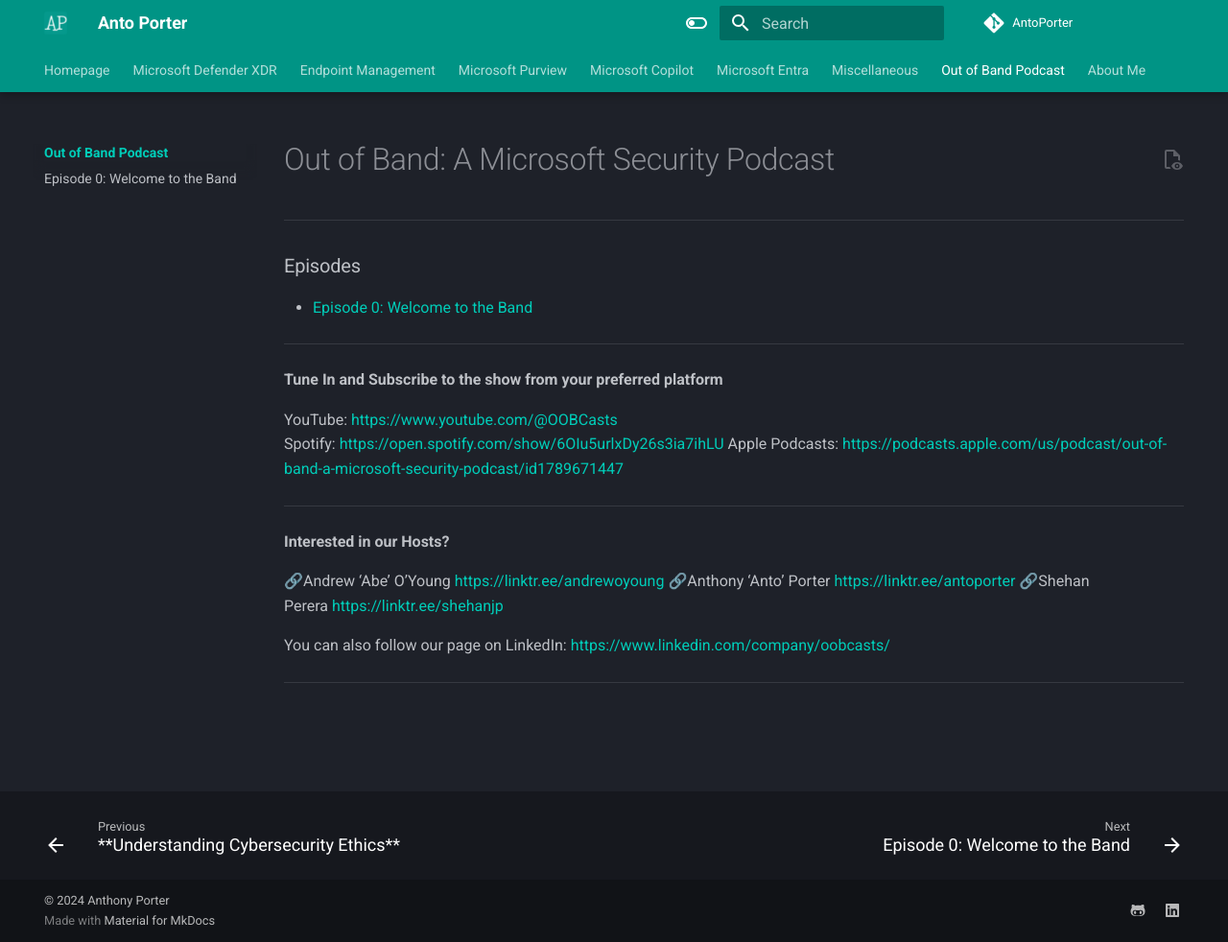
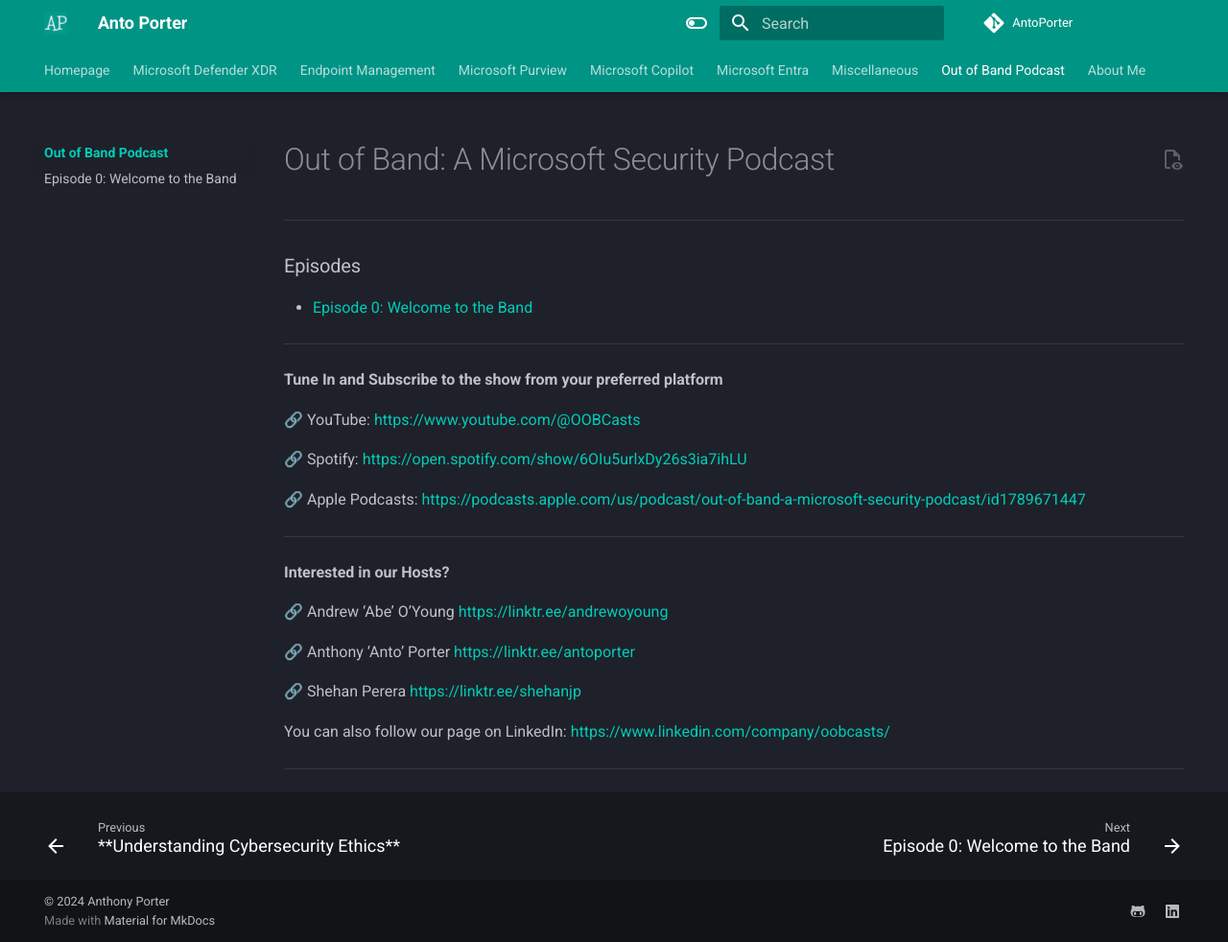
Before and after one commit to AntoPorter/antoporter.github.io, an MkDocs documentation site: the page built from docs/podcast/outofband/index.md, in a window 1280 px wide and 982 px high. Shown: the whole window at 96% size. Built offline with MkDocs 1.6.1 and Material for MkDocs 9.7.7, drawn with Linux system fonts in a browser that asks for light colours; comment, search, counter and statistics services are not loaded; part of the change alters nothing that is shown.

```diff
--- a/docs/podcast/outofband/index.md
+++ b/docs/podcast/outofband/index.md
@@ -11,16 +11,20 @@
 
 **Tune In and Subscribe to the show from your preferred platform**
 
-YouTube: [https://www.youtube.com/@OOBCasts](https://www.youtube.com/@OOBCasts)
-Spotify: [https://open.spotify.com/show/6OIu5urlxDy26s3ia7ihLU](https://open.spotify.com/show/6OIu5urlxDy26s3ia7ihLU)
-Apple Podcasts: [https://podcasts.apple.com/us/podcast/out-of-band-a-microsoft-security-podcast/id1789671447](https://podcasts.apple.com/us/podcast/out-of-band-a-microsoft-security-podcast/id1789671447)
+🔗 YouTube: [https://www.youtube.com/@OOBCasts](https://www.youtube.com/@OOBCasts)
+
+🔗 Spotify: [https://open.spotify.com/show/6OIu5urlxDy26s3ia7ihLU](https://open.spotify.com/show/6OIu5urlxDy26s3ia7ihLU)
+
+🔗 Apple Podcasts: [https://podcasts.apple.com/us/podcast/out-of-band-a-microsoft-security-podcast/id1789671447](https://podcasts.apple.com/us/podcast/out-of-band-a-microsoft-security-podcast/id1789671447)
 
 ---
 
 **Interested in our Hosts?**
 
-🔗Andrew ‘Abe’ O’Young [https://linktr.ee/andrewoyoung](https://linktr.ee/andrewoyoung)
-🔗Anthony ‘Anto’ Porter [https://linktr.ee/antoporter](https://linktr.ee/antoporter)
-🔗Shehan Perera [https://linktr.ee/shehanjp](https://linktr.ee/shehanjp)
+🔗 Andrew ‘Abe’ O’Young [https://linktr.ee/andrewoyoung](https://linktr.ee/andrewoyoung)
+
+🔗 Anthony ‘Anto’ Porter [https://linktr.ee/antoporter](https://linktr.ee/antoporter)
+
+🔗 Shehan Perera [https://linktr.ee/shehanjp](https://linktr.ee/shehanjp)
 
 You can also follow our page on LinkedIn: [https://www.linkedin.com/company/oobcasts/](https://www.linkedin.com/company/oobcasts/)
```
